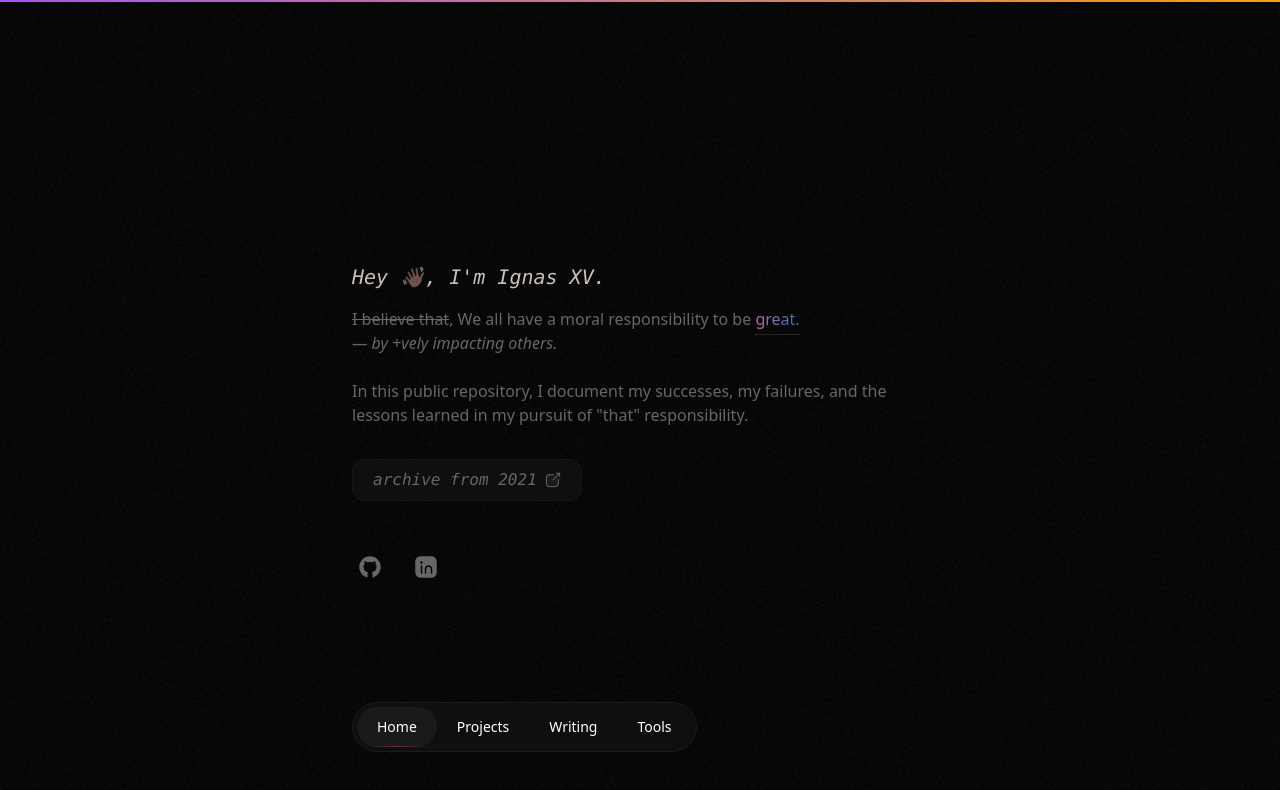
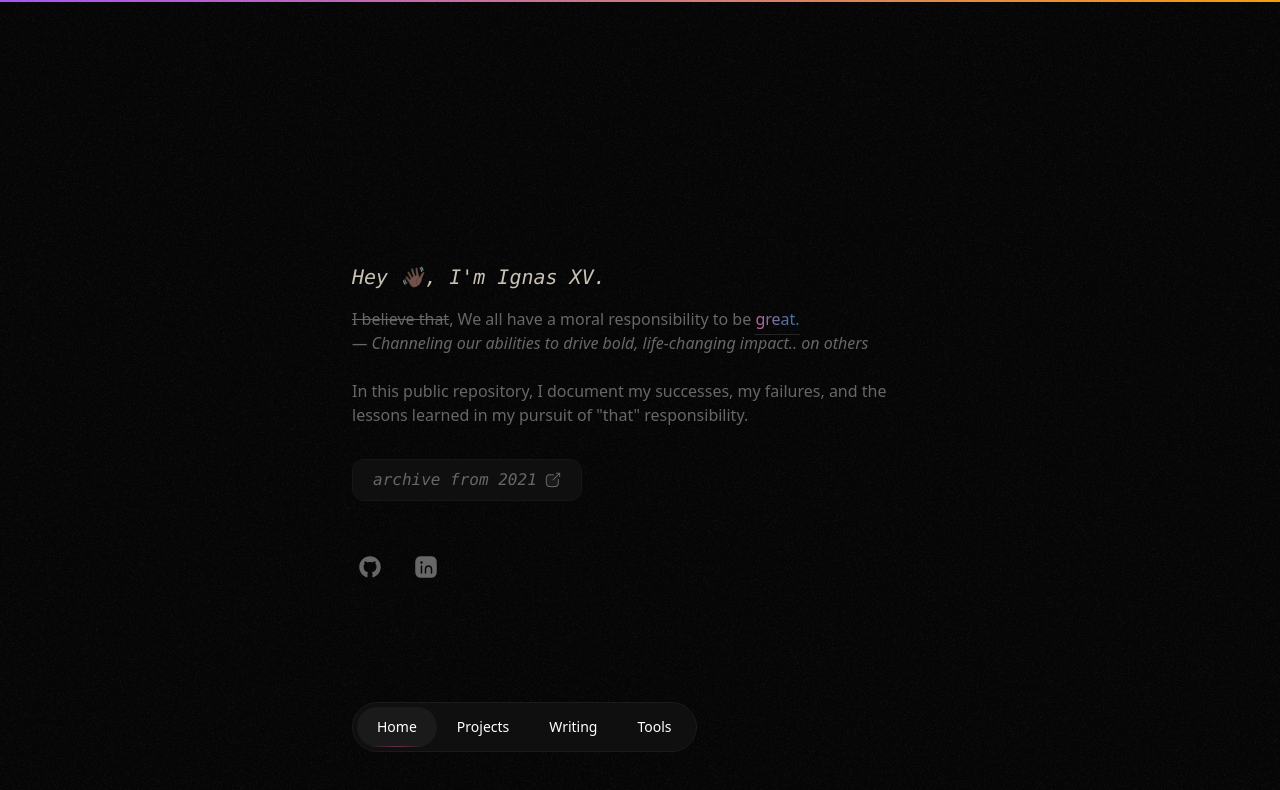
Before and after one commit to ignasxv/ignasxv.com, a Next.js app: page / in a window 1280 px wide. Shown: the top 790 px of the page. Built offline with nearby package versions, Linux system fonts and the light colour scheme.

Commit message:
CONTENT: some qoute rigmarole

```diff
--- a/src/app/page.tsx
+++ b/src/app/page.tsx
@@ -96,14 +96,21 @@ const HomePage: NextPage = () => {
               <span className="border-b text-transparent bg-clip-text bg-gradient-to-r from-[#c0649e] to-[#2979a7] border-[#242424] py-1">
                 great.
               </span>
-               <br /> <em> — by +vely impacting others. </em>
-              <br /><br />
+              <br />{" "}
+              <em>
+                {" "}
+                — Channeling our abilities to drive bold, life-changing impact.. on others{" "}
+              </em>
+              <br />
+              <br />
               In this public repository, I document my successes, my failures,
               and the lessons learned in my pursuit of &quot;that&quot;
               responsibility.
             </p>
             <div className="mt-8">
-                <PillButton href="https://archive.ignasxv.com">archive from 2021</PillButton>
+              <PillButton href="https://archive.ignasxv.com">
+                archive from 2021
+              </PillButton>
             </div>
 
             <div className="mt-12 text-[#676767] flex items-center gap-5">
```
